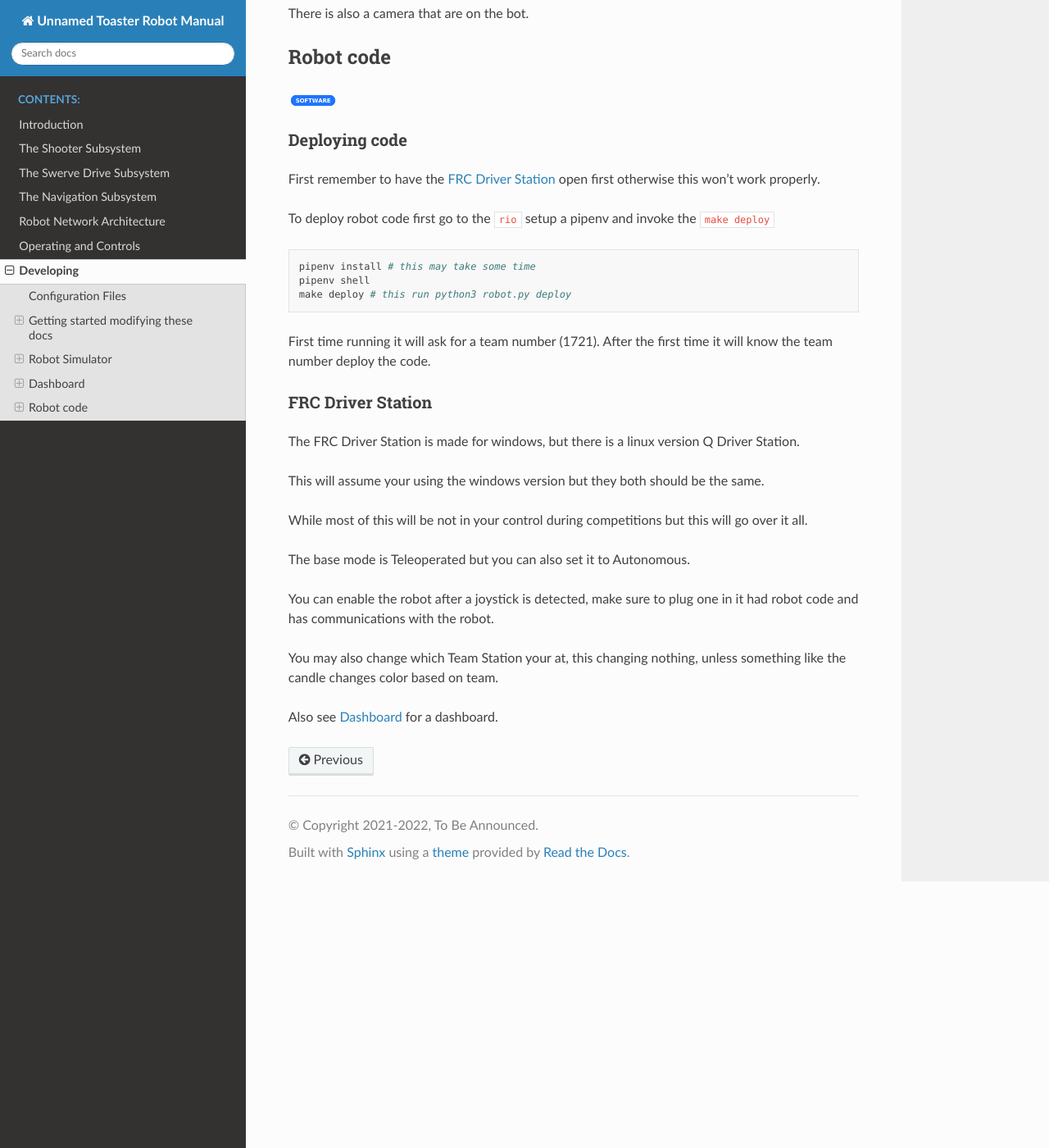
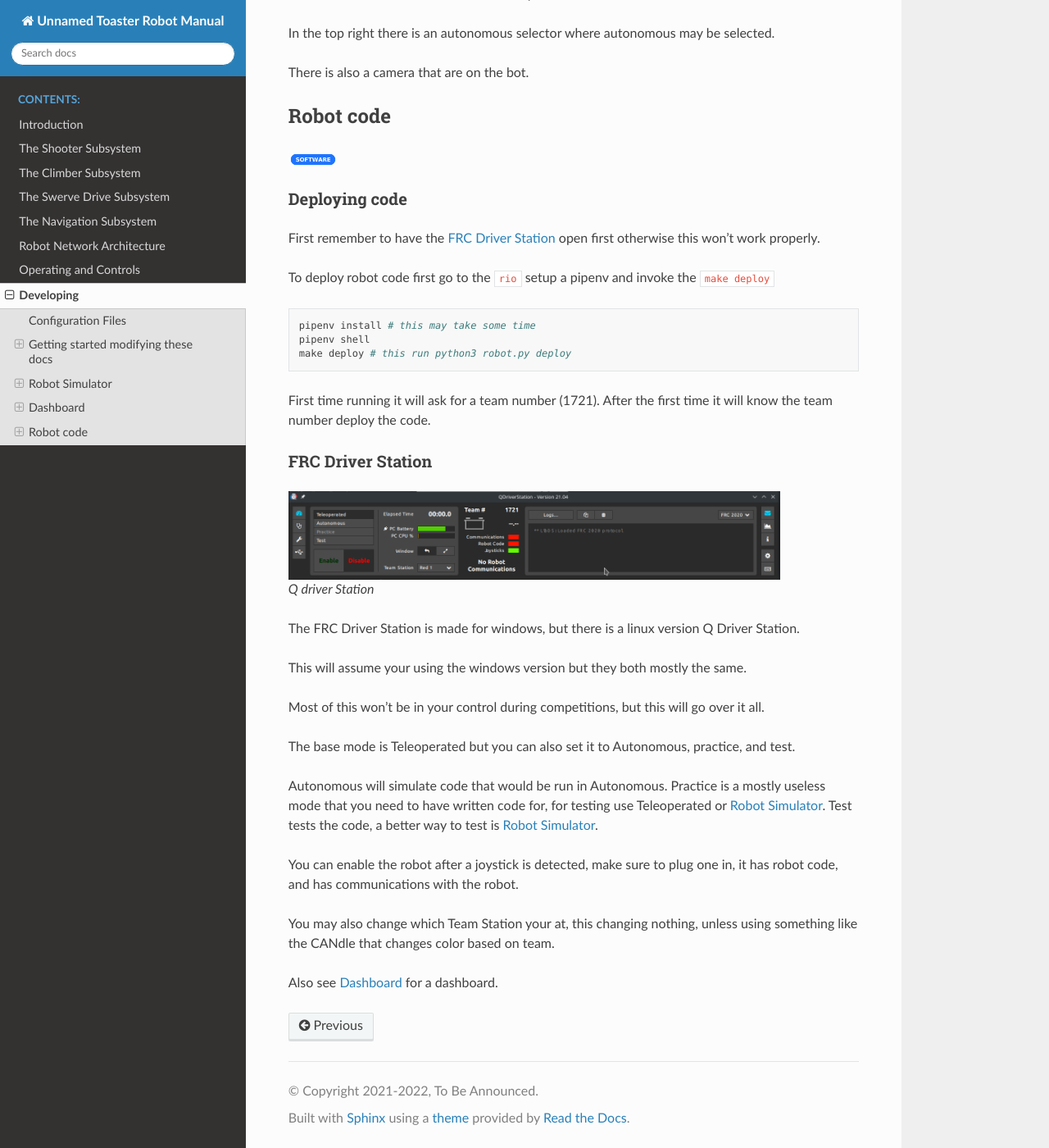
Before and after one commit to FRC-1721/1721-RapidReact, a Sphinx documentation site: the page built from docs/developing/developing.rst, in a window 1280 px wide and 1400 px high, scrolled down 4648 px. Shown: the whole window at 82% size. Built offline with Sphinx 7.4.7 and the Read the Docs theme 2.0.0, drawn with Linux system fonts in a browser that asks for light colours; some of the changed text lies outside the part shown.

Commit message:
Dev docs (#10)
* add pipenv files, Editing and Making docs, and Robot simulator

* Cleanup developing a little

* Rename black formatter

* Adhere to unnamed toaster

* Add usage section in manual

* added Web Station and add more to using the simulator

* added more to Using the Web Station

* previous version had my ip address to changing that

* started the introduction

* added a tiny bit to most files

* added robot code section

* added git subsection

* added pictures

* lose changes

* Add robot network config

* Boilerplate and cleanup

Co-Authored by: @kredcool

* Bump introduction

* bump index

* started intro for Swerve Drive

* Fix missing image

* Add tags

* added intro for shooter

* made the git section a list

* final commiting and various changes

* lose changes

* Refactor some sections

* added many different things such as a climber subsection

* lose changes

Co-authored-by: KenwoodFox <kenwood364@gmail.com>
Co-authored-by: KenwoodFox <31870999+KenwoodFox@users.noreply.github.com>

```diff
--- a/docs/developing/developing.rst
+++ b/docs/developing/developing.rst
@@ -36,6 +36,8 @@
 
    # Ubuntu/Debian users
    sudo apt install texlive-latex-recommended texlive-latex-extra texlive-pictures pandoc rename latexmk
+
+if any issue occur during the installation proccess first try googling the issue, then asking Khan or Joe.
 
 Making the docs
 ---------------
@@ -217,20 +219,30 @@
 FRC Driver Station
 ------------------
 
+.. figure:: resources/Qdriverstation.png
+  :width: 600
+  :alt: Alternative text
+
+  Q driver Station
+
 The FRC Driver Station is made for windows, but there is a linux version
 Q Driver Station.
 
-This will assume your using the windows version but they both should be the same.
+This will assume your using the windows version but they both mostly the same.
 
-While most of this will be not in your control during competitions but this
+Most of this won't be in your control during competitions, but this
 will go over it all.
 
-The base mode is Teleoperated but you can also set it to Autonomous.
+The base mode is Teleoperated but you can also set it to Autonomous, practice, and test.
+
+Autonomous will simulate code that would be run in Autonomous.
+Practice is a mostly useless mode that you need to have written code for, for testing use Teleoperated or :ref:`Robot Simulator`.
+Test tests the code, a better way to test is :ref:`Robot Simulator`.
 
 You can enable the robot after a joystick is detected, make sure to plug one
-in it had robot code and has communications with the robot.
+in, it has robot code, and has communications with the robot.
 
 You may also change which Team Station your at, this changing nothing, unless
-something like the candle changes color based on team.
+using something like the CANdle that changes color based on team.
 
 Also see :ref:`Dashboard` for a dashboard.
--- a/docs/index.rst
+++ b/docs/index.rst
@@ -7,6 +7,7 @@
 
    introduction/introduction
    subsystems/shooter
+   subsystems/climber
    subsystems/swervedrive
    subsystems/navigation
    wiring/network
--- a/docs/introduction/introduction.rst
+++ b/docs/introduction/introduction.rst
@@ -10,6 +10,11 @@
 
 Welcome and thanks for reading!
 
+.. update image with image of completed robot ..
+.. figure:: resources/Robot.png
+  :width: 300
+  :alt: Alternative text
+
 This manual details everything about **Unnamed Toaster** from the
 prototyping and testing to the grity technical details that make our
 bot tick!
--- a/docs/subsystems/navigation.rst
+++ b/docs/subsystems/navigation.rst
@@ -14,7 +14,6 @@
 
 |outreach|
 
-
 Servicing
 =========
 
--- a/docs/subsystems/swervedrive.rst
+++ b/docs/subsystems/swervedrive.rst
@@ -18,9 +18,10 @@
 This year's robot is very novel due to the implementation of Swerve Drive,
 we have never attempted this before so it came with its own challenges and hardships.
 
-A key moment in demonstrating the challenges we faced when attempting to program the
+A key moment in demonstrating the challenges we faced, when attempting to program the
 Swerve Drive we burnt out a Neo 550 we were using to test the code.
 
+For more details on how we made the Swerve Module see :ref:`Prototyping`.
 
 Prototyping
 ===========
```
Also changed, not shown: README.md (+5 -5 lines), docs/subsystems/climber.rst (added, +35 -0 lines), docs/developing/resources/Qdriverstation.png (added), docs/subsystems/resources/climberPrototype.png (added), 1 other file.
